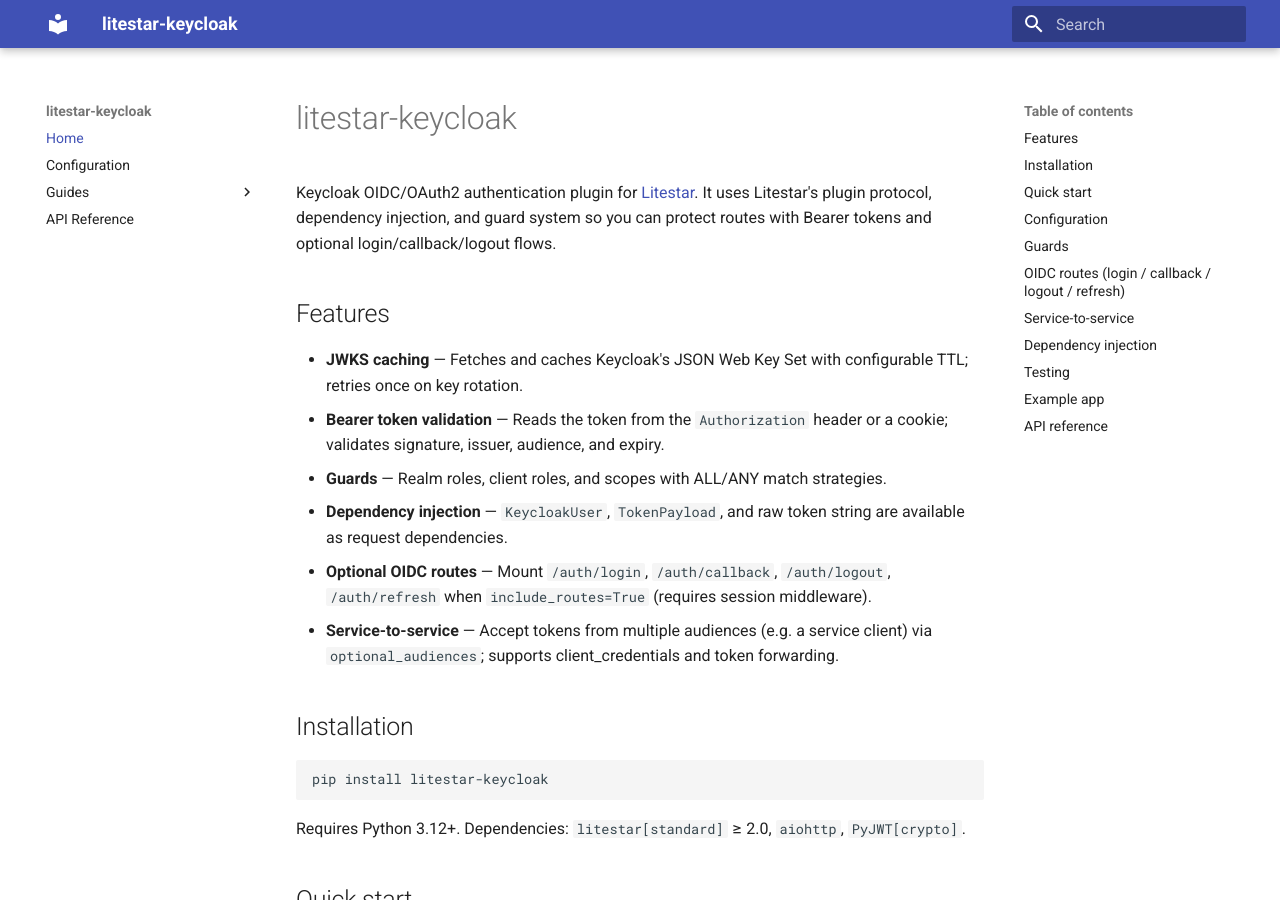
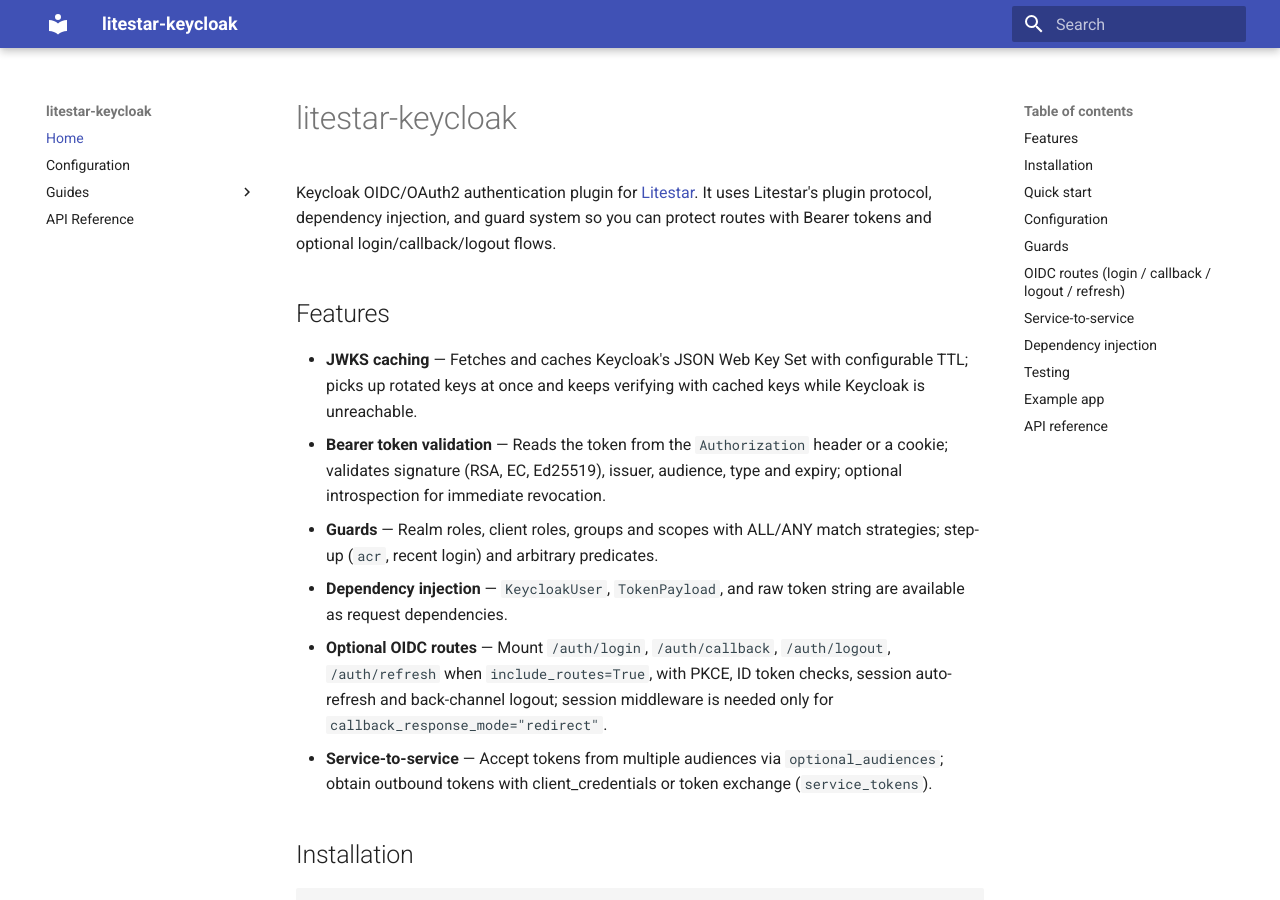
Before and after one commit to smirnoffmg/litestar-keycloak, an MkDocs documentation site: the page built from docs/index.md, in a window 1280 px wide and 900 px high. Built offline with MkDocs 1.6.1 and Material for MkDocs 9.7.7, drawn with Linux system fonts in a browser that asks for light colours.

Commit message:
docs: correct claims that did not match the code; tighten weak tests
- README said only routes declaring CurrentUser need a token; every
  route not excluded or marked optional_auth does.
- docs/index.md said the OIDC routes need session middleware; only
  redirect mode does. Its feature list now names what 0.3.4 added.
- docs/guides/testing.md showed `from tests.conftest import ...` as if
  the helpers shipped with the package; they live only in this
  repository and must be copied.

Assertions that could not fail are now exact: the login redirect's
client_id and redirect_uri, the missing-cookie message, and the OIDC
flow's sub (which, for a client without the basic scope, is the
preferred_username fallback). The validate_id_token/openid rule and the
successful JWKS fetch path gain the tests they lacked.

```diff
--- a/docs/index.md
+++ b/docs/index.md
@@ -4,12 +4,12 @@
 
 ## Features
 
-- **JWKS caching** — Fetches and caches Keycloak's JSON Web Key Set with configurable TTL; retries once on key rotation.
-- **Bearer token validation** — Reads the token from the `Authorization` header or a cookie; validates signature, issuer, audience, and expiry.
-- **Guards** — Realm roles, client roles, and scopes with ALL/ANY match strategies.
+- **JWKS caching** — Fetches and caches Keycloak's JSON Web Key Set with configurable TTL; picks up rotated keys at once and keeps verifying with cached keys while Keycloak is unreachable.
+- **Bearer token validation** — Reads the token from the `Authorization` header or a cookie; validates signature (RSA, EC, Ed25519), issuer, audience, type and expiry; optional introspection for immediate revocation.
+- **Guards** — Realm roles, client roles, groups and scopes with ALL/ANY match strategies; step-up (`acr`, recent login) and arbitrary predicates.
 - **Dependency injection** — `KeycloakUser`, `TokenPayload`, and raw token string are available as request dependencies.
-- **Optional OIDC routes** — Mount `/auth/login`, `/auth/callback`, `/auth/logout`, `/auth/refresh` when `include_routes=True` (requires session middleware).
-- **Service-to-service** — Accept tokens from multiple audiences (e.g. a service client) via `optional_audiences`; supports client_credentials and token forwarding.
+- **Optional OIDC routes** — Mount `/auth/login`, `/auth/callback`, `/auth/logout`, `/auth/refresh` when `include_routes=True`, with PKCE, ID token checks, session auto-refresh and back-channel logout; session middleware is needed only for `callback_response_mode="redirect"`.
+- **Service-to-service** — Accept tokens from multiple audiences via `optional_audiences`; obtain outbound tokens with client_credentials or token exchange (`service_tokens`).
 
 ## Installation
 
```
Also changed, not shown: README.md (+1 -1 lines), TESTING.md (+9 -9 lines), docs/guides/testing.md (+1 -1 lines), 6 other files.
